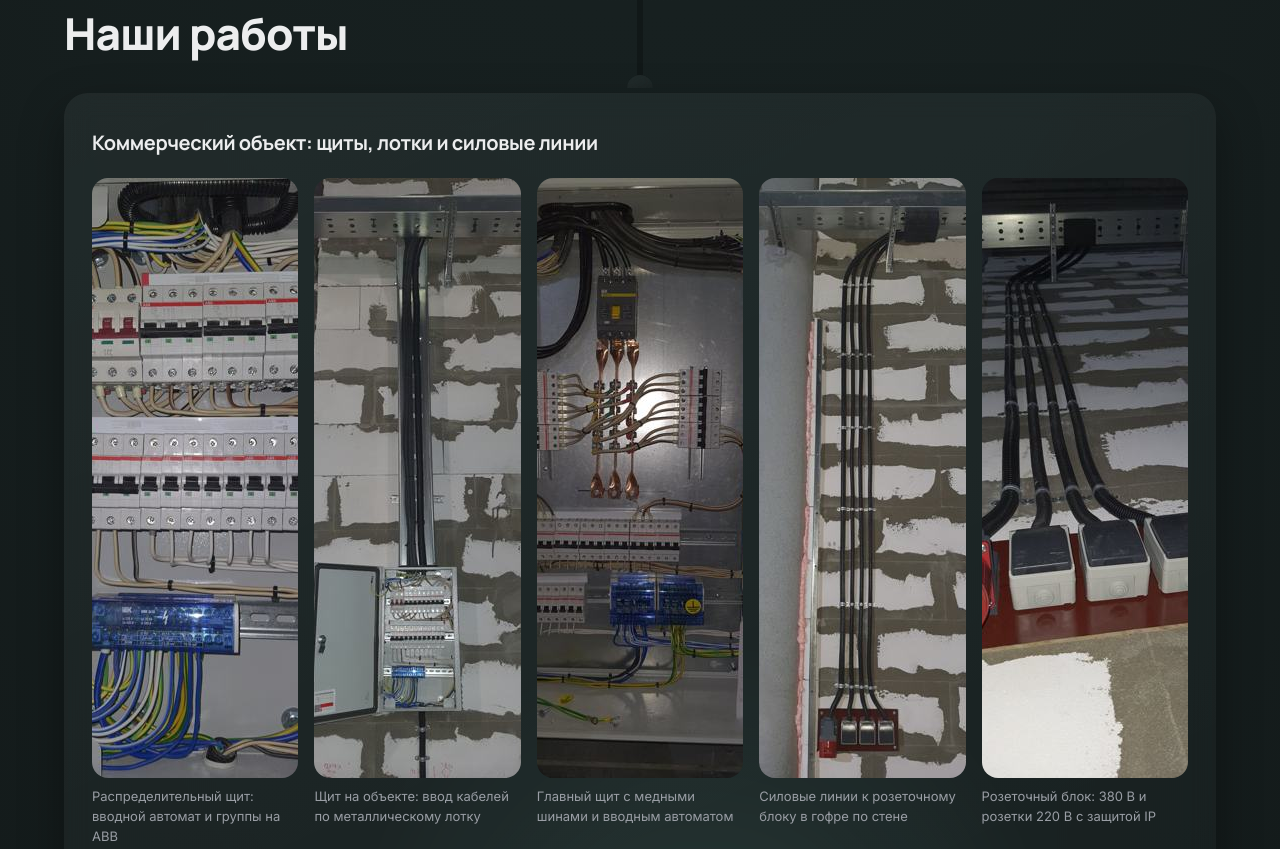
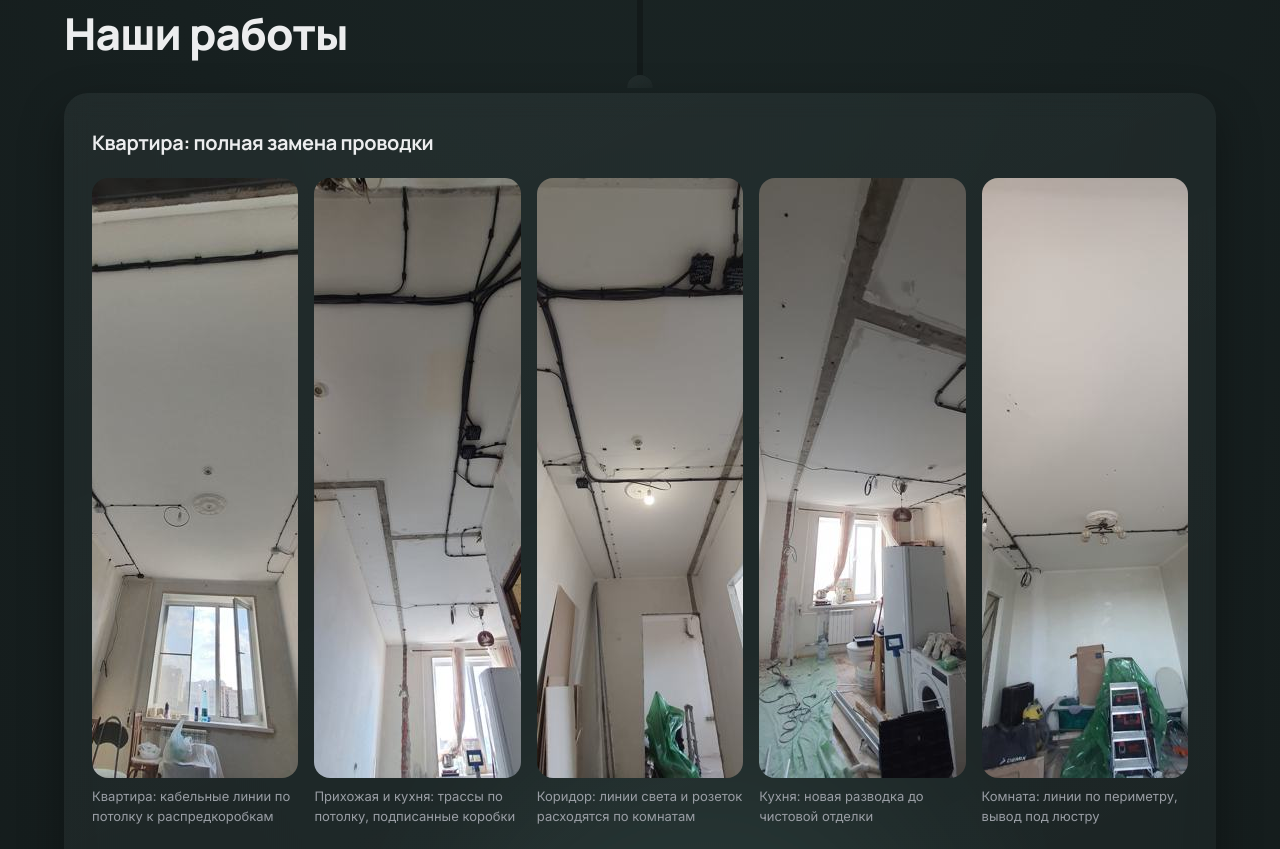
Before and after one commit to alxeevichev66/Piter-svet, a plain HTML site: page index.html in a window 1280 px wide. Shown: the part 3046-3895 px from the top of the page. Drawn offline with Linux system fonts and the light colour scheme.

Commit message:
Портфолио: квартира (замена проводки) и магазин, всего 25 фото
Co-Authored-By: Claude Opus 5.5 <noreply@anthropic.com>
Claude-Session: https://claude.ai/code/session_0163gCrS1RV5k5jFFJp4phaH

```diff
--- a/index.html
+++ b/index.html
@@ -203,6 +203,14 @@
       <section class="section" id="works">
         <div class="section__head"><span class="kicker">Портфолио</span><h2 class="h2">Наши работы</h2></div>
         <div class="tile works" data-tile>
+          <h3 class="works__title">Квартира: полная замена проводки</h3>
+          <ul class="works__grid">
+          <li><button type="button" class="work-photo" data-full="/assets/img/works/19.jpg" aria-label="Открыть фото: Квартира: кабельные линии по потолку к распредкоробкам"><img src="/assets/img/works/19-sm.jpg" alt="Квартира: кабельные линии по потолку к распредкоробкам" width="450" height="600" loading="lazy"></button><span>Квартира: кабельные линии по потолку к распредкоробкам</span></li>
+          <li><button type="button" class="work-photo" data-full="/assets/img/works/20.jpg" aria-label="Открыть фото: Прихожая и кухня: трассы по потолку, подписанные коробки"><img src="/assets/img/works/20-sm.jpg" alt="Прихожая и кухня: трассы по потолку, подписанные коробки" width="450" height="600" loading="lazy"></button><span>Прихожая и кухня: трассы по потолку, подписанные коробки</span></li>
+          <li><button type="button" class="work-photo" data-full="/assets/img/works/21.jpg" aria-label="Открыть фото: Коридор: линии света и розеток расходятся по комнатам"><img src="/assets/img/works/21-sm.jpg" alt="Коридор: линии света и розеток расходятся по комнатам" width="450" height="600" loading="lazy"></button><span>Коридор: линии света и розеток расходятся по комнатам</span></li>
+          <li><button type="button" class="work-photo" data-full="/assets/img/works/22.jpg" aria-label="Открыть фото: Кухня: новая разводка до чистовой отделки"><img src="/assets/img/works/22-sm.jpg" alt="Кухня: новая разводка до чистовой отделки" width="450" height="600" loading="lazy"></button><span>Кухня: новая разводка до чистовой отделки</span></li>
+          <li><button type="button" class="work-photo" data-full="/assets/img/works/23.jpg" aria-label="Открыть фото: Комната: линии по периметру, вывод под люстру"><img src="/assets/img/works/23-sm.jpg" alt="Комната: линии по периметру, вывод под люстру" width="450" height="600" loading="lazy"></button><span>Комната: линии по периметру, вывод под люстру</span></li>
+          </ul>
           <h3 class="works__title">Коммерческий объект: щиты, лотки и силовые линии</h3>
           <ul class="works__grid">
           <li><button type="button" class="work-photo" data-full="/assets/img/works/01.jpg" aria-label="Открыть фото: Распределительный щит: вводной автомат и группы на ABB"><img src="/assets/img/works/01-sm.jpg" alt="Распределительный щит: вводной автомат и группы на ABB" width="450" height="600" loading="lazy"></button><span>Распределительный щит: вводной автомат и группы на ABB</span></li>
@@ -226,6 +234,11 @@
           <li><button type="button" class="work-photo" data-full="/assets/img/works/16.jpg" aria-label="Открыть фото: Коридор: выводы под свет, датчики и камеры"><img src="/assets/img/works/16-sm.jpg" alt="Коридор: выводы под свет, датчики и камеры" width="450" height="600" loading="lazy"></button><span>Коридор: выводы под свет, датчики и камеры</span></li>
           <li><button type="button" class="work-photo" data-full="/assets/img/works/17.jpg" aria-label="Открыть фото: Зона входа: розеточная группа и выводы под свет"><img src="/assets/img/works/17-sm.jpg" alt="Зона входа: розеточная группа и выводы под свет" width="450" height="600" loading="lazy"></button><span>Зона входа: розеточная группа и выводы под свет</span></li>
           <li><button type="button" class="work-photo" data-full="/assets/img/works/18.jpg" aria-label="Открыть фото: Перегородка из ГКЛ: подрозетники и выводы кабеля"><img src="/assets/img/works/18-sm.jpg" alt="Перегородка из ГКЛ: подрозетники и выводы кабеля" width="450" height="600" loading="lazy"></button><span>Перегородка из ГКЛ: подрозетники и выводы кабеля</span></li>
+          </ul>
+          <h3 class="works__title">Магазин электроники: освещение торгового зала</h3>
+          <ul class="works__grid">
+          <li><button type="button" class="work-photo" data-full="/assets/img/works/24.jpg" aria-label="Открыть фото: Торговый зал: линейное освещение и трековые светильники"><img src="/assets/img/works/24-sm.jpg" alt="Торговый зал: линейное освещение и трековые светильники" width="450" height="600" loading="lazy"></button><span>Торговый зал: линейное освещение и трековые светильники</span></li>
+          <li><button type="button" class="work-photo" data-full="/assets/img/works/25.jpg" aria-label="Открыть фото: Торговый зал: подсветка вывесок и островов"><img src="/assets/img/works/25-sm.jpg" alt="Торговый зал: подсветка вывесок и островов" width="450" height="600" loading="lazy"></button><span>Торговый зал: подсветка вывесок и островов</span></li>
           </ul>
         </div>
       </section>
```
Also changed, not shown: assets/img/works/19-sm.jpg (added), assets/img/works/19.jpg (added), assets/img/works/20-sm.jpg (added), assets/img/works/20.jpg (added), assets/img/works/21-sm.jpg (added), assets/img/works/21.jpg (added), assets/img/works/22-sm.jpg (added), assets/img/works/22.jpg (added), assets/img/works/23-sm.jpg (added), assets/img/works/23.jpg (added), assets/img/works/24-sm.jpg (added), assets/img/works/24.jpg (added), assets/img/works/25-sm.jpg (added), assets/img/works/25.jpg (added).
